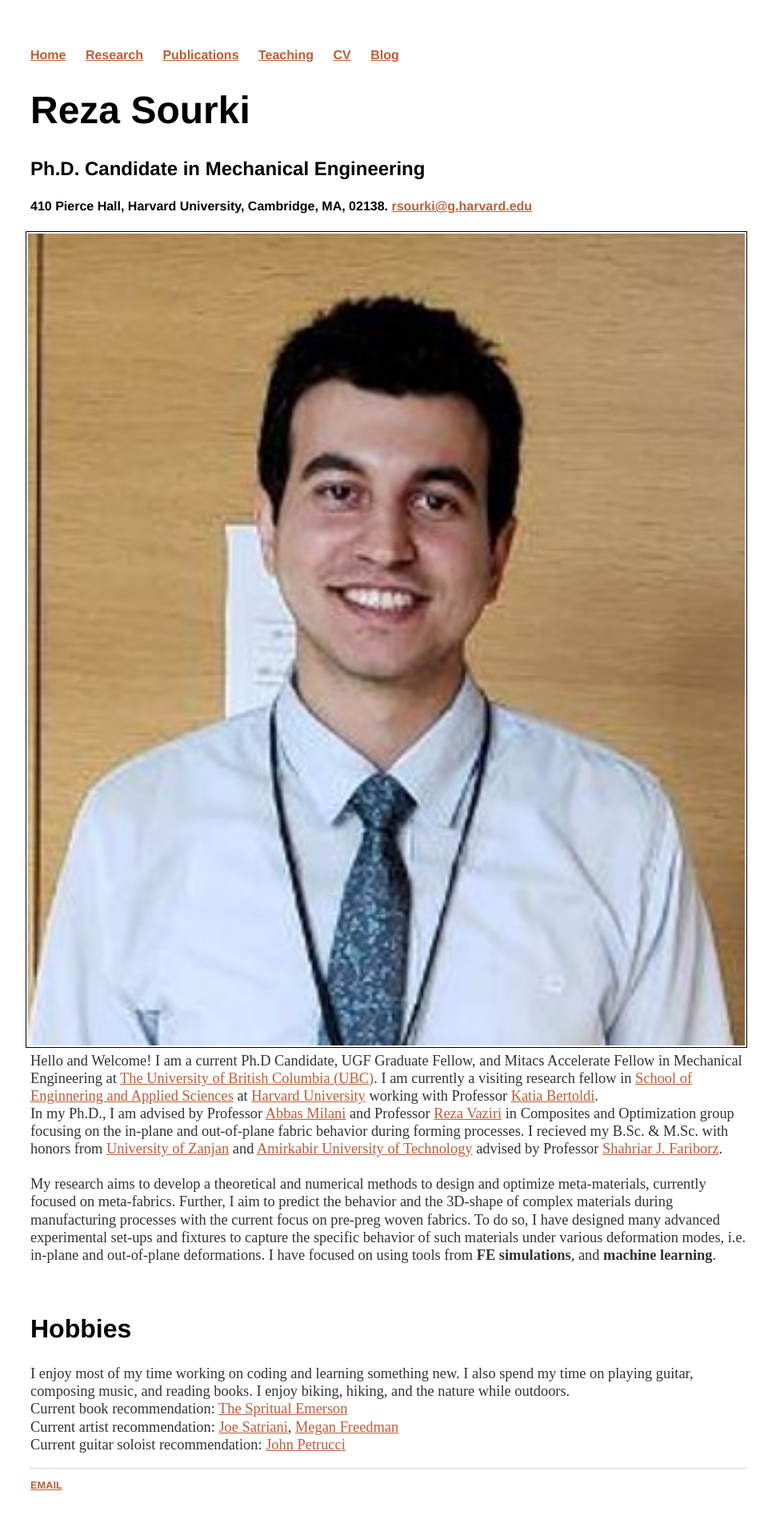
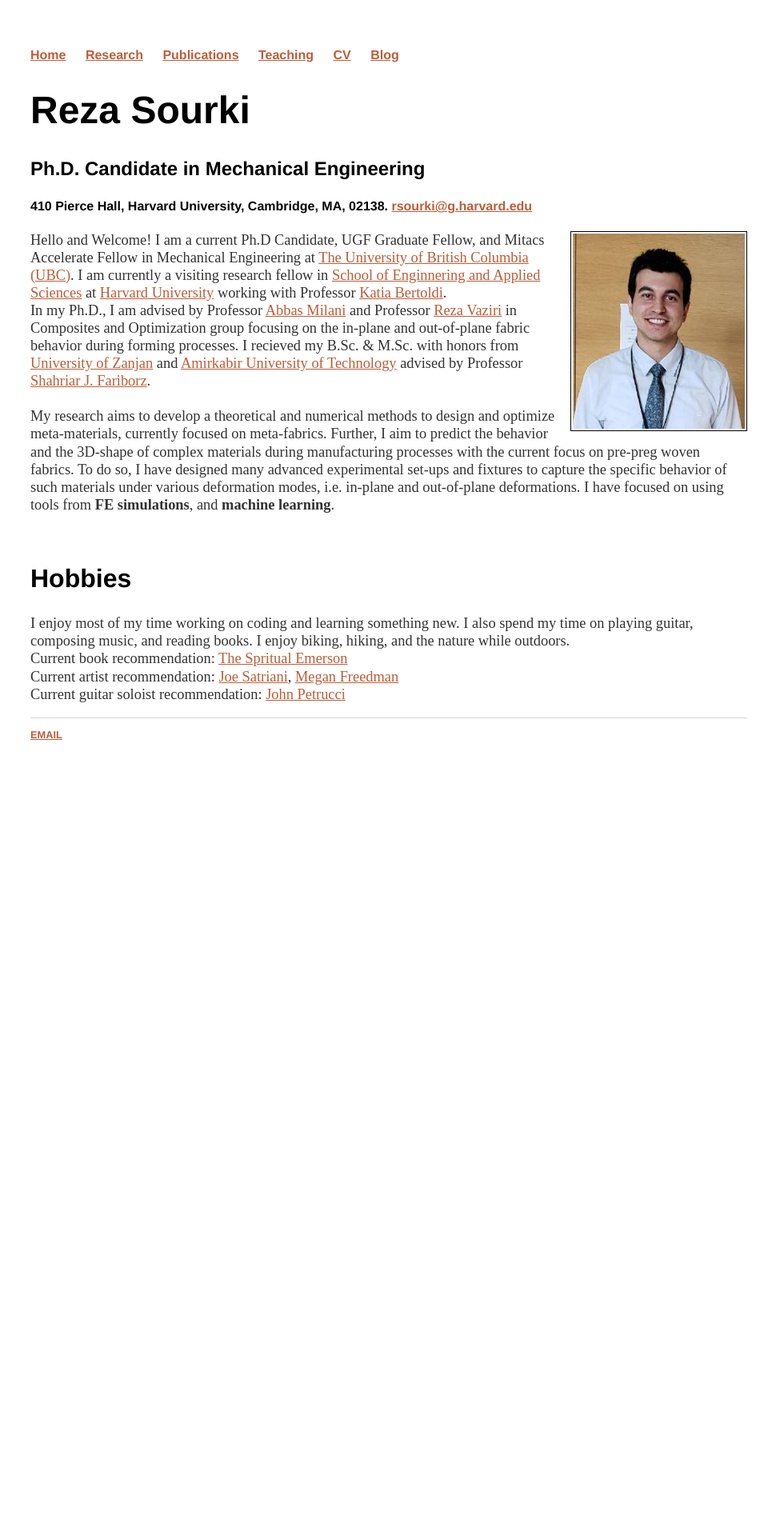
Before and after one commit to rsourki/rsourki.github.io, a Jekyll site: the page built from index.html, in a window 1280 px wide. Shown: the whole page at 80% size, without its empty margins (154-1119 px from the left). Built offline with Jekyll 4.4.1, drawn with Linux system fonts in a browser that asks for light colours; after the commit the page ends 986 px from its top, so only the background shows below that.

Commit message:
Update main.css

```diff
--- a/css/main.css
+++ b/css/main.css
@@ -50,9 +50,6 @@ ul.posts li { list-style: none; }
 	margin-bottom: 5px;
 	border: solid black 1px;
 	padding: 2px;
-	width: 100%;
-	height: auto;
-	aspect-ratio: attr(width) / attr(height);
 }
 
 .flippable{
```
